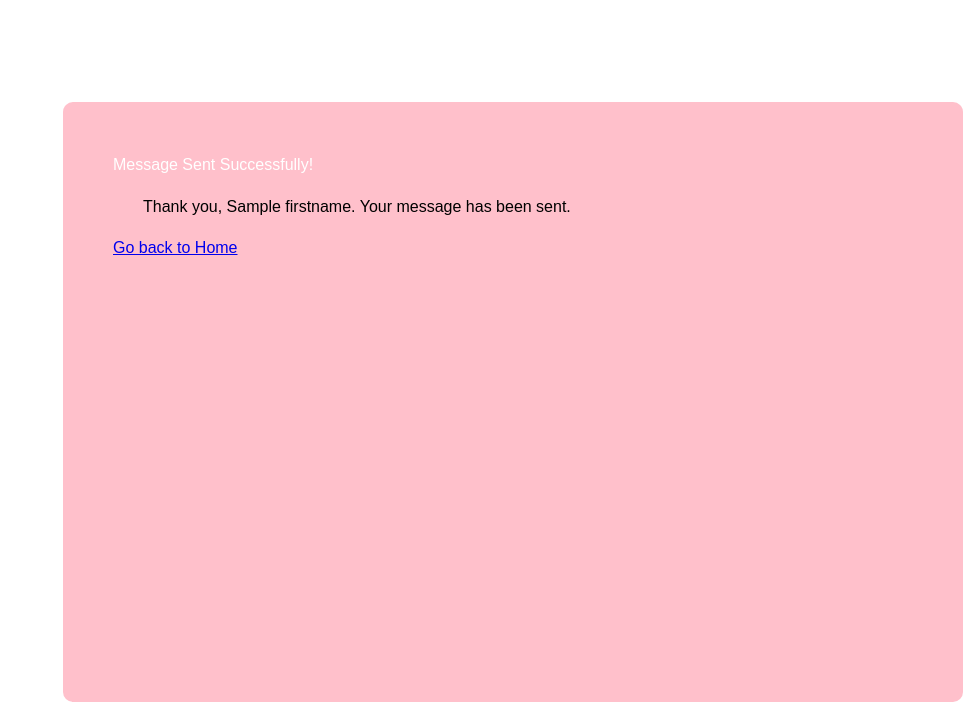
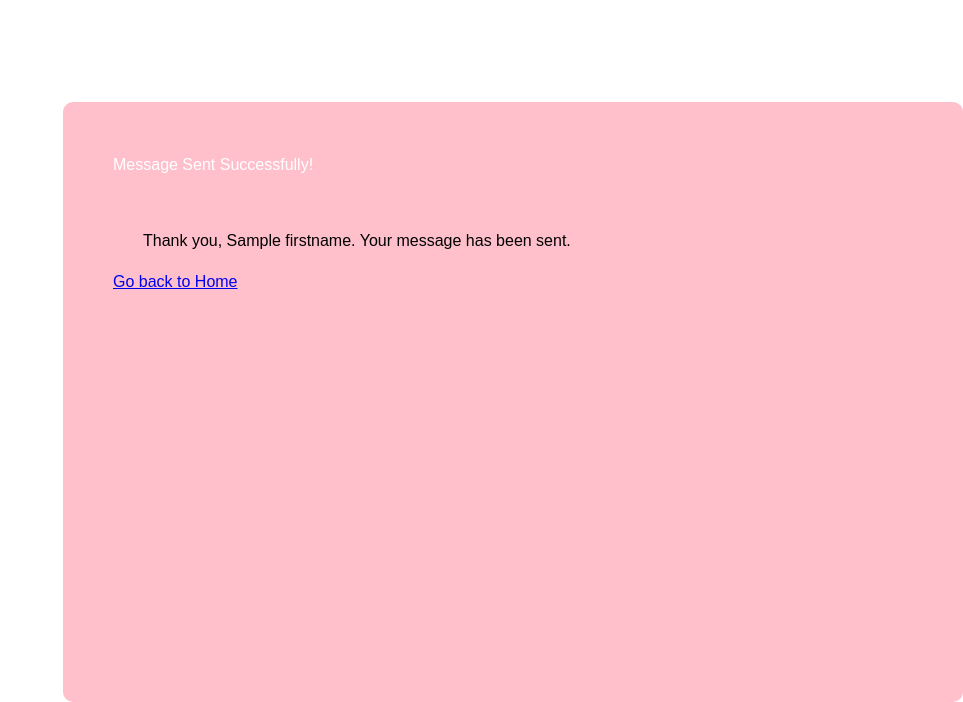
Before and after one commit to pepegigi/projects-withgit, a Django app: template templates/success.html in a window 1400 px wide. Shown: the part 148-850 px from the top of the page, without its empty margins (437-1400 px from the left). Run offline with Django 4.2, Linux system fonts and the light colour scheme; the template is opened without the code that fills it: most values are stand-ins (such as "Sample title", 1, 10 or a date in 2020).

Commit message:
Update success.html

```diff
--- a/templates/success.html
+++ b/templates/success.html
@@ -10,8 +10,8 @@
 <body>
     <div class="container" style="background-color: pink;border-radius:10px;border:2px,black;margin-left:500px;margin-top:250px;padding:50px;width:800px;height:500px;>
          <h2 style="color:black;margin-left:50px">Message Sent Successfully!</h2>
-         <p style="color:black;margin-left:30px;">Thank you, {{ firstname }}. Your message has been sent.</p>
-         <a href="{% url 'home' %}" margin-left:80px;>Go back to Home</a>
+         <p style="color:black;margin-left:30px;margin-top:50px;">Thank you, {{ firstname }}. Your message has been sent.</p>
+         <a href="{% url 'home' %}" margin-left:80px;margin-top:50px>Go back to Home</a>
     </div>
 </body>
 </html>
```
